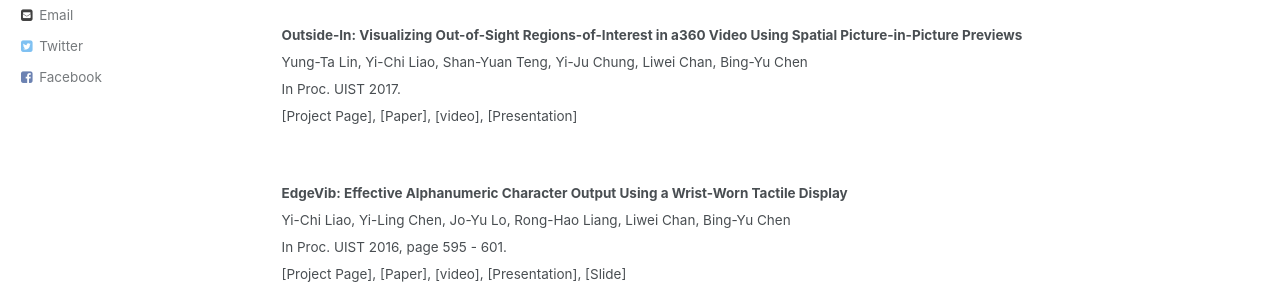
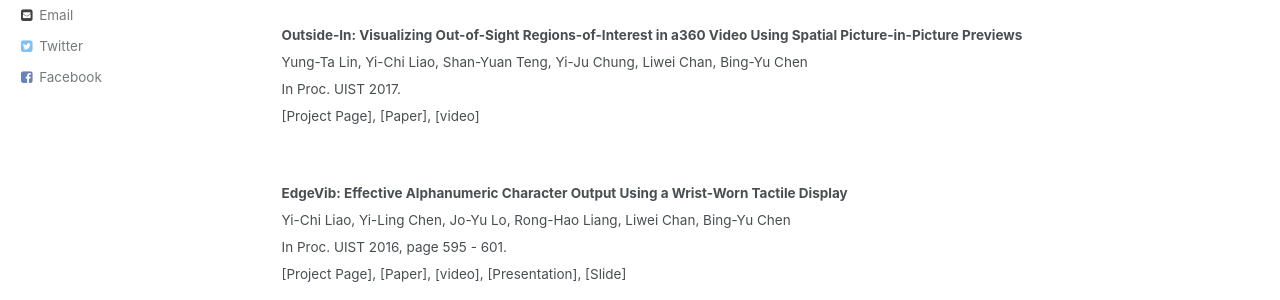
Before and after one commit to yichiliao/yichiliao.github.io, a Jekyll site: the page built from _pages/publications.md, in a window 1280 px wide and 1184 px high. Shown: the part 330-630 px from the top of the window. Built offline with Jekyll 4.4.1, drawn with Linux system fonts in a browser that asks for light colours.

Commit message:
cv updated

```diff
--- a/_pages/publications.md
+++ b/_pages/publications.md
@@ -14,7 +14,7 @@ In Proc. UIST 2017. </small><br>
 <small>**Outside-In: Visualizing Out-of-Sight Regions-of-Interest in a360 Video Using Spatial Picture-in-Picture Previews**<br>
 Yung-Ta Lin, Yi-Chi Liao, Shan-Yuan Teng, Yi-Ju Chung, Liwei Chan, Bing-Yu Chen <br>
 In Proc. UIST 2017. </small><br>
-<small>[[Project Page](https://yichiliao.github.io/portfolio/4-outsidein/)], [[Paper]()], [[video]()], [[Presentation](https://www.youtube.com/watch?v=4aogj5g-Ft0)]</small>
+<small>[[Project Page](https://yichiliao.github.io/portfolio/4-outsidein/)], [[Paper]()], [[video]()]</small>
 
 
 <br>
```
